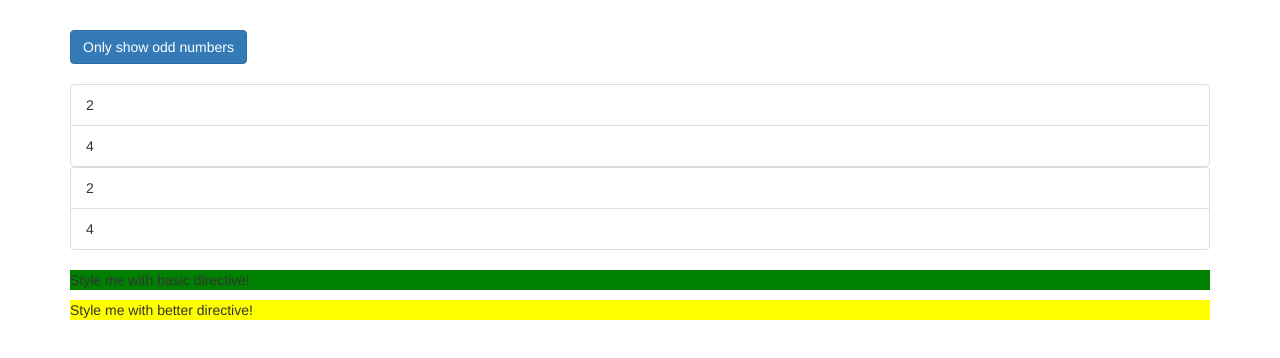
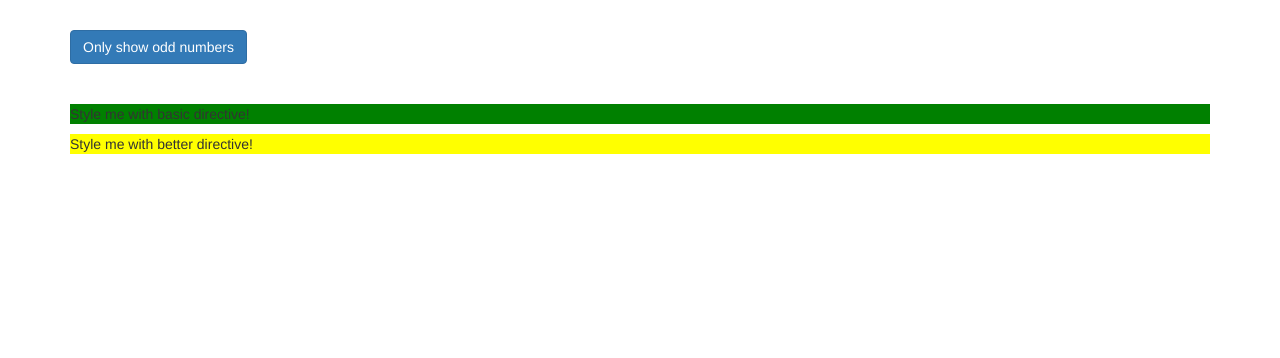
Before and after one commit to keepprogress/angular-with-maxmillion-sec7-92, an Angular app: page / in a window 1280 px wide. Shown: the top 358 px of the page. Built offline with nearby package versions, Linux system fonts and the light colour scheme.

Commit message:
sec 7.101 Building a Structural Directive

```diff
--- a/src/app/app.component.html
+++ b/src/app/app.component.html
@@ -15,7 +15,28 @@
             {{ oddnum }}
           </li>
         </div>
-        <div *ngIf="!onlyOdd">
+<!--        <div *ngIf="!onlyOdd">-->
+<!--          <li-->
+<!--            class="list-group-item"-->
+<!--            [ngClass]="{odd: even % 2 !== 0}"-->
+<!--            [ngStyle]="{backgroundColor: even % 2 !== 0 ? 'yellow' : 'transparent'}"-->
+<!--            *ngFor="let even of evenNumbers">-->
+<!--            {{ even }}-->
+<!--          </li>-->
+<!--        </div>-->
+<!--        <ng-template [ngIf]="!onlyOdd">-->
+<!--          <div>-->
+<!--            <li-->
+<!--              class="list-group-item"-->
+<!--              [ngClass]="{odd: even % 2 !== 0}"-->
+<!--              [ngStyle]="{backgroundColor: even % 2 !== 0 ? 'yellow' : 'transparent'}"-->
+<!--              *ngFor="let even of evenNumbers">-->
+<!--              {{ even }}-->
+<!--            </li>-->
+<!--          </div>-->
+<!--        </ng-template>-->
+
+        <div *appUnless="!onlyOdd">-->
           <li
             class="list-group-item"
             [ngClass]="{odd: even % 2 !== 0}"
@@ -24,17 +45,6 @@
             {{ even }}
           </li>
         </div>
-        <ng-template [ngIf]="!onlyOdd">
-          <div>
-            <li
-              class="list-group-item"
-              [ngClass]="{odd: even % 2 !== 0}"
-              [ngStyle]="{backgroundColor: even % 2 !== 0 ? 'yellow' : 'transparent'}"
-              *ngFor="let even of evenNumbers">
-              {{ even }}
-            </li>
-          </div>
-        </ng-template>
       </ul>
       <ng-template [ngIf]="onlyOdd">
         <p>Only odd</p>
--- a/src/app/app.module.ts
+++ b/src/app/app.module.ts
@@ -6,12 +6,14 @@
 import { AppComponent } from './app.component';
 import { BasicHighlightDirective } from './basic-highlight/basic-highlight.directive';
 import { BetterHighlightDirective } from './better-highlight/better-highlight.directive';
+import { UnlessDirective } from './unless.directive';
 
 @NgModule({
   declarations: [
     AppComponent,
     BasicHighlightDirective,
-    BetterHighlightDirective
+    BetterHighlightDirective,
+    UnlessDirective
   ],
   imports: [
     BrowserModule,
--- /dev/null
+++ b/src/app/unless.directive.ts
@@ -0,0 +1,17 @@
+import {Directive, Input, TemplateRef, ViewContainerRef} from '@angular/core';
+
+@Directive({
+  selector: '[appUnless]'
+})
+export class UnlessDirective {
+  @Input() set appUnless(condition: boolean) {
+    if (!condition) {
+      this.vcRef.createEmbeddedView(this.templateRef);
+    } else {
+      this.vcRef.clear();
+    }
+  }
+
+  constructor(private templateRef: TemplateRef<any>, private vcRef: ViewContainerRef) { }
+
+}
```
